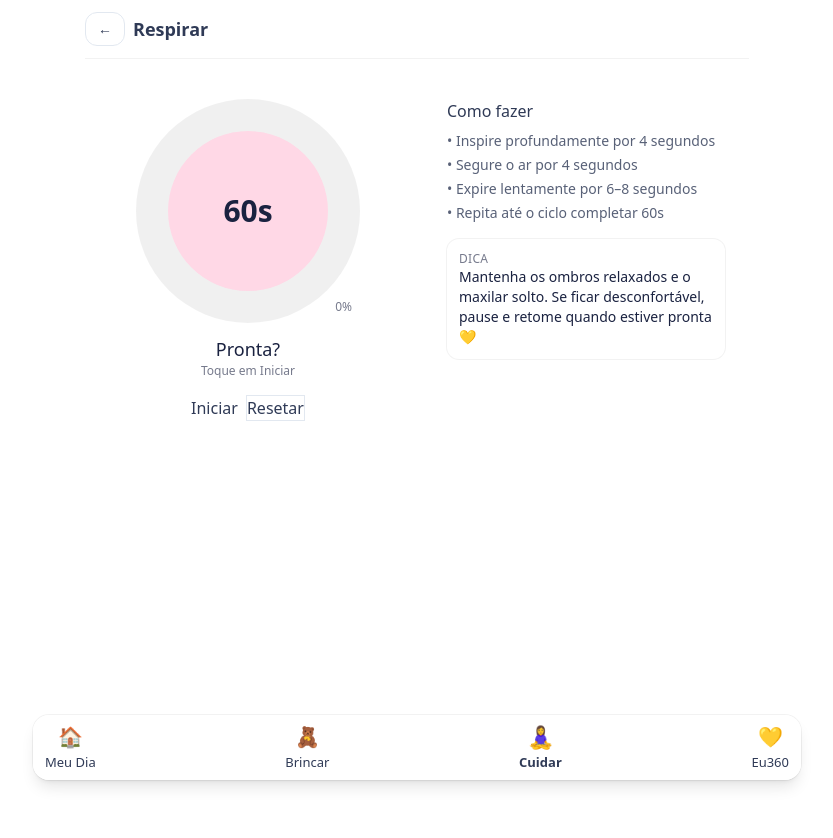
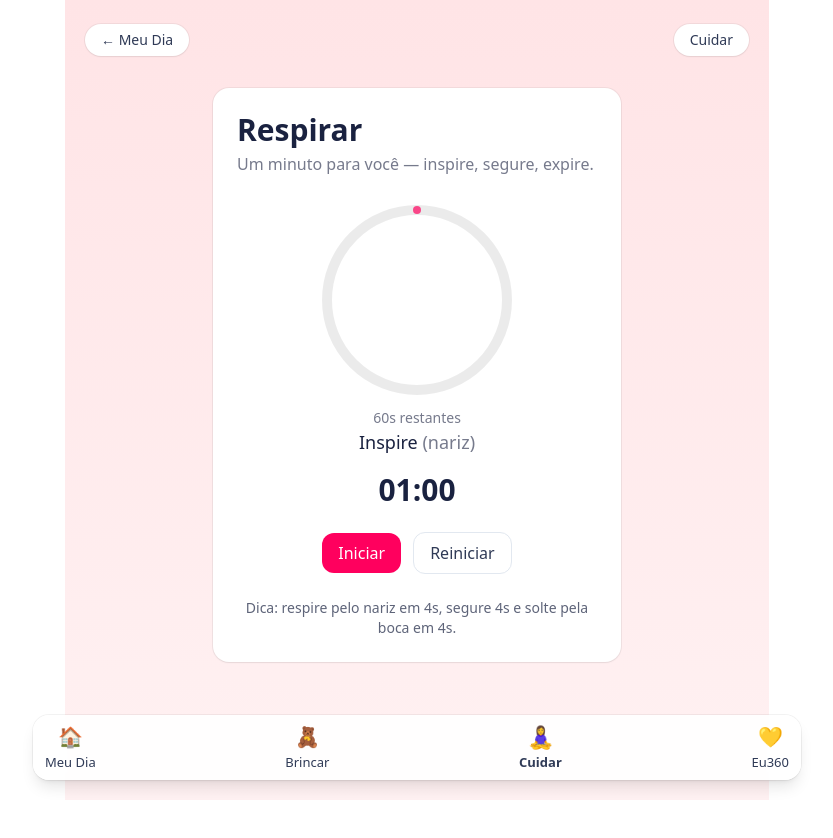
Before and after one commit to simonebrusco/materna360-app, a Next.js app in the folder materna360_starter/: page /cuidar/respirar in a window 1280 px wide. Shown: the top 838 px of the page, without its empty margins (223-1056 px from the left). Before the commit the page ends 800 px from the top, so only its background shows below. Built offline with nearby package versions, Linux system fonts and the light colour scheme.

Commit message:
Update page.jsx

```diff
--- a/materna360_starter/app/cuidar/respirar/page.jsx
+++ b/materna360_starter/app/cuidar/respirar/page.jsx
@@ -1,157 +1,117 @@
+// app/cuidar/respirar/page.jsx
 "use client";
 
 import { useEffect, useMemo, useRef, useState } from "react";
-import AppBar from "../../../components/AppBar";
-import GlassCard from "../../../components/GlassCard";
-import { get, set, keys } from "../../../lib/storage";
+import Link from "next/link";
+import BreathCircle from "@/components/BreathCircle";
 
-function addBreathMinute() {
-  const kMin = keys.minutes || "m360:minutes";
-  const kLog = keys.minutesLog || "m360:minutes_log";
-
-  const cur = get(kMin, { meditation: 0, breath: 0 });
-  const next = { ...cur, breath: Number(cur.breath || 0) + 1 };
-  set(kMin, next);
-
-  const log = get(kLog, []);
-  log.push({ type: "breath", minutes: 1, date: new Date().toISOString() });
-  set(kLog, log);
-
-  if (typeof window !== "undefined") {
-    window.dispatchEvent(new CustomEvent("m360:win", { detail: { type: "badge", name: "Cuidar de Mim" } }));
-    window.dispatchEvent(new CustomEvent("m360:toast", { detail: { message: "+1 min de respiração 🌬️" } }));
-  }
-}
-
-// calcula a fase do ciclo box-breath 4-4-6 dentro de 60s (ciclo de 14s)
-function useBreathCue(sec, running) {
-  // elapsed cresce de 0 → 60
-  const elapsed = 60 - sec;
-  const t = elapsed % 14; // 0..13
-  if (!running) return { cue: "Pronta?", sub: "Toque em Iniciar", phasePct: 0 };
-
-  if (t < 4) {
-    return { cue: "Inspire", sub: "4s de entrada de ar", phasePct: Math.round(((t + 1) / 4) * 100) };
-  } else if (t < 8) {
-    const k = t - 4;
-    return { cue: "Segure", sub: "4s de pausa", phasePct: Math.round(((k + 1) / 4) * 100) };
-  } else {
-    const k = t - 8; // 0..5
-    return { cue: "Expire", sub: "6–8s soltando o ar", phasePct: Math.round(((k + 1) / 6) * 100) };
-  }
-}
+const TOTAL = 60; // segundos
 
 export default function RespirarPage() {
-  const [sec, setSec] = useState(60);
   const [running, setRunning] = useState(false);
-  const timerRef = useRef(null);
+  const [elapsed, setElapsed] = useState(0); // 0..TOTAL
+  const rafRef = useRef(null);
+  const startRef = useRef(null);
+  const carriedRef = useRef(0); // acumula quando pausa/retoma
+
+  // formata mm:ss
+  const mmss = useMemo(() => {
+    const left = Math.max(0, TOTAL - Math.floor(elapsed));
+    const m = String(Math.floor(left / 60)).padStart(2, "0");
+    const s = String(left % 60).padStart(2, "0");
+    return `${m}:${s}`;
+  }, [elapsed]);
 
   useEffect(() => {
     if (!running) return;
-    timerRef.current = setInterval(() => {
-      setSec((s) => {
-        if (s <= 1) {
-          clearInterval(timerRef.current);
-          setRunning(false);
-          addBreathMinute(); // registra 1 min ao completar 60s
-          return 60;
-        }
-        return s - 1;
-      });
-    }, 1000);
-    return () => clearInterval(timerRef.current);
+    // start timestamp
+    startRef.current = performance.now();
+    const tick = (t) => {
+      const deltaSec = (t - startRef.current) / 1000;
+      const next = Math.min(TOTAL, carriedRef.current + deltaSec);
+      setElapsed(next);
+      if (next >= TOTAL) {
+        setRunning(false);
+        carriedRef.current = 0;
+        // 🔔 gamificação
+        try {
+          window.dispatchEvent(
+            new CustomEvent("m360:win", { detail: { source: "respirar", id: "respirar" } })
+          );
+        } catch {}
+        return;
+      }
+      rafRef.current = requestAnimationFrame(tick);
+    };
+    rafRef.current = requestAnimationFrame(tick);
+    return () => {
+      if (rafRef.current) cancelAnimationFrame(rafRef.current);
+    };
   }, [running]);
 
-  // dica textual da fase (inspire/segure/expire)
-  const { cue, sub, phasePct } = useBreathCue(sec, running);
-
-  // progresso total (0..100) do minuto
-  const totalPct = useMemo(() => Math.round(((60 - sec) / 60) * 100), [sec]);
-
-  // ring visual com conic-gradient
-  const ringStyle = useMemo(() => ({
-    background: `conic-gradient(#ff005e ${totalPct * 3.6}deg, rgba(0,0,0,0.06) 0deg)`,
-  }), [totalPct]);
+  function start() {
+    if (running) return;
+    setRunning(true);
+  }
+  function pause() {
+    if (!running) return;
+    setRunning(false);
+    carriedRef.current = elapsed; // guarda progresso
+  }
+  function reset() {
+    setRunning(false);
+    if (rafRef.current) cancelAnimationFrame(rafRef.current);
+    carriedRef.current = 0;
+    setElapsed(0);
+  }
 
   return (
-    <main className="max-w-5xl mx-auto px-5 pb-24">
-      <AppBar title="Respirar" backHref="/cuidar" />
+    <main className="min-h-screen bg-gradient-to-b from-rose-100 to-rose-50">
+      <header className="mx-auto max-w-5xl px-5 pt-6 flex items-center justify-between">
+        <Link href="/meu-dia" className="rounded-full bg-white px-4 py-1.5 text-sm ring-1 ring-black/5 shadow-sm">
+          ← Meu Dia
+        </Link>
+        <Link href="/cuidar" className="rounded-full bg-white px-4 py-1.5 text-sm ring-1 ring-black/5 shadow-sm">
+          Cuidar
+        </Link>
+      </header>
 
-      <section className="mt-4 grid grid-cols-1 sm:grid-cols-2 gap-3">
-        <GlassCard className="p-6 flex flex-col items-center justify-center">
-          {/* Círculo animado */}
-          <div className="relative">
-            <div
-              className="h-44 w-44 md:h-56 md:w-56 rounded-full grid place-items-center"
-              style={ringStyle}
-              aria-hidden
-            >
-              <div
-                className={`h-32 w-32 md:h-40 md:w-40 rounded-full bg-[#ffd8e6] grid place-items-center
-                ${running ? "animate-[m360-breathe_4s_ease-in-out_infinite]" : ""}`}
-              >
-                <div className="text-3xl font-semibold tabular-nums text-[#1A2240]">{sec}s</div>
-              </div>
-            </div>
+      <section className="mx-auto max-w-md px-5 pt-8 pb-28">
+        <div className="rounded-2xl bg-white ring-1 ring-black/5 shadow-sm p-6">
+          <h1 className="text-2xl md:text-3xl font-bold text-[#1A2240]">Respirar</h1>
+          <p className="mt-1 text-[#1A2240]/60">Um minuto para você — inspire, segure, expire.</p>
 
-            {/* marcação percentual pequena */}
-            <div className="absolute inset-0 grid place-items-end pr-2 pb-2">
-              <span className="text-xs text-[#1A2240]/60">{totalPct}%</span>
-            </div>
+          {/* 🔵 círculo sincronizado */}
+          <div className="mt-6 flex justify-center">
+            <BreathCircle total={TOTAL} elapsed={elapsed} size={200} />
           </div>
 
-          {/* cues */}
-          <div className="mt-3 text-center">
-            <div className="text-lg font-medium text-[#1A2240]">{cue}</div>
-            <div className="text-xs text-[#1A2240]/60">{sub}</div>
-            {running && (
-              <div className="mt-2 h-1.5 w-40 rounded-full bg-black/10 overflow-hidden mx-auto">
-                <div
-                  className="h-full bg-[#ff005e] transition-all"
-                  style={{ width: `${phasePct}%` }}
-                />
-              </div>
-            )}
+          {/* cronômetro */}
+          <div className="mt-4 text-center text-3xl font-semibold text-[#1A2240] tabular-nums">
+            {mmss}
           </div>
 
           {/* controles */}
-          <div className="mt-4 flex gap-2">
+          <div className="mt-6 flex items-center justify-center gap-3">
             {!running ? (
-              <button onClick={() => setRunning(true)} className="btn btn-primary">Iniciar</button>
+              <button onClick={start} className="px-4 py-2 rounded-xl bg-[#ff005e] text-white">
+                Iniciar
+              </button>
             ) : (
-              <button
-                onClick={() => { setRunning(false); clearInterval(timerRef.current); }}
-                className="btn bg-white border border-slate-200"
-              >
+              <button onClick={pause} className="px-4 py-2 rounded-xl bg-white border border-slate-200">
                 Pausar
               </button>
             )}
-            <button
-              onClick={() => { setRunning(false); clearInterval(timerRef.current); setSec(60); }}
-              className="btn bg-white border border-slate-200"
-            >
-              Resetar
+            <button onClick={reset} className="px-4 py-2 rounded-xl bg-white border border-slate-200">
+              Reiniciar
             </button>
           </div>
-        </GlassCard>
 
-        <GlassCard className="p-6">
-          <div className="font-medium">Como fazer</div>
-          <ul className="mt-2 text-sm opacity-80 space-y-1">
-            <li>• Inspire profundamente por 4 segundos</li>
-            <li>• Segure o ar por 4 segundos</li>
-            <li>• Expire lentamente por 6–8 segundos</li>
-            <li>• Repita até o ciclo completar 60s</li>
-          </ul>
-
-          <div className="mt-4 rounded-xl bg-white ring-1 ring-black/5 p-3">
-            <div className="text-xs uppercase tracking-wide text-[#1A2240]/60">Dica</div>
-            <div className="text-sm text-[#1A2240]">
-              Mantenha os ombros relaxados e o maxilar solto. Se ficar desconfortável,
-              pause e retome quando estiver pronta 💛
-            </div>
+          {/* dica respiratória */}
+          <div className="mt-6 text-sm text-[#1A2240]/70 text-center">
+            Dica: respire pelo nariz em 4s, segure 4s e solte pela boca em 4s.
           </div>
-        </GlassCard>
+        </div>
       </section>
     </main>
   );
```
